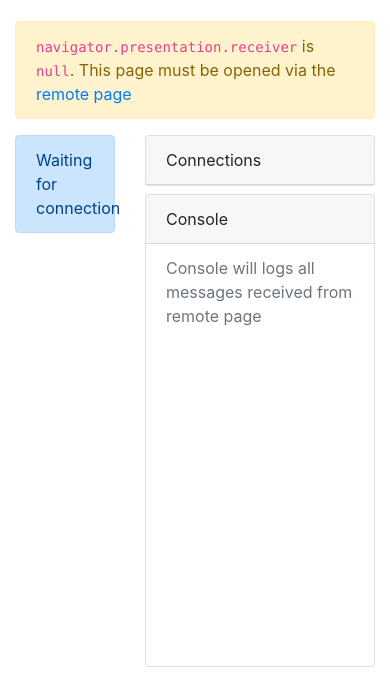
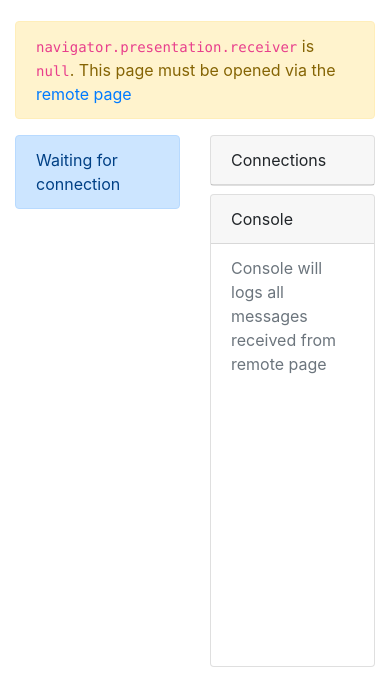
Before and after one commit to Jorys-Paulin/presentation-api, a plain HTML site: page screen.html in a window 390 px wide. Shown: the part 219-894 px from the top of the page. Drawn offline with nearby package versions, Linux system fonts and the light colour scheme.

Commit message:
Fixed responsive layout

```diff
--- a/screen.html
+++ b/screen.html
@@ -17,10 +17,10 @@
         <code>navigator.presentation.receiver</code> is <code>null</code>. This page must be opened via the <a href="./remote">remote page</a>
       </div>
       <div class="row">
-        <div class="col-4 col-sm-12">
+        <div class="col col-sm-12 col-lg-4">
           <div class="alert alert-primary" role="alert" id="stateAlert">Waiting for connection</div>
         </div>
-        <div class="col-8 col-sm-12">
+        <div class="col col-sm-12 col-lg-8">
           <div class="card mb-2">
             <div class="card-header">Connections</div>
             <ul class="list-group list-group-flush" id="connectionsLogs"></ul>
```
Also changed, not shown: remote.html (+2 -2 lines).
